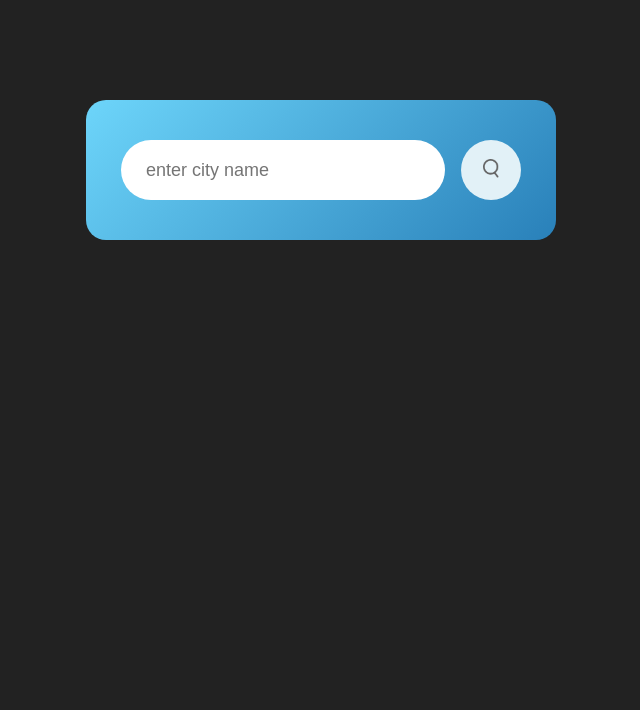
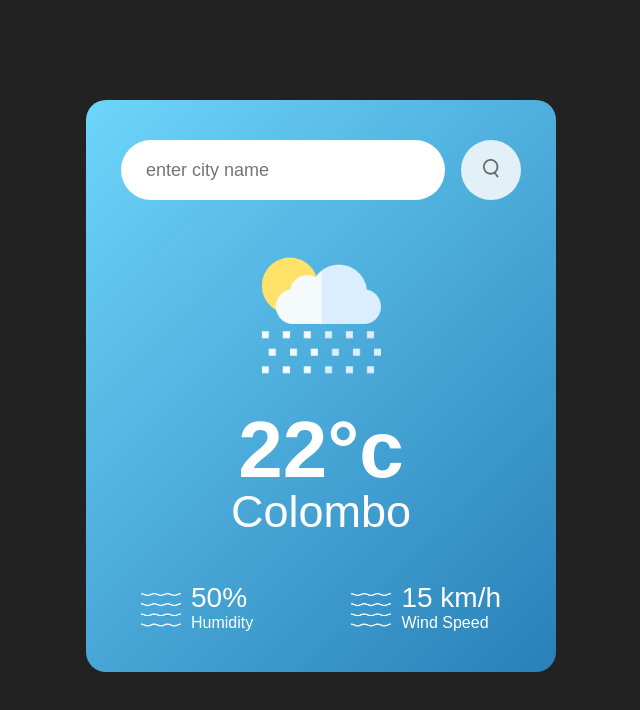
Before and after one commit to ahsaf31/forecastify-js, a plain HTML site: page index.html in a window 1280 px wide. Shown: the whole page, without its empty margins (319-959 px from the left). Drawn offline with Linux system fonts and the light colour scheme.

Commit message:
feat(ui): add weather display section with icon, temperature, city, humidity, and wind details

```diff
--- a/index.html
+++ b/index.html
@@ -1,19 +1,37 @@
-
 <!DOCTYPE html>
 <html lang="en">
-<head>
-    <meta charset="UTF-8">
-    <meta name="viewport" content="width=device-width, initial-scale=1.0">
+  <head>
+    <meta charset="UTF-8" />
+    <meta name="viewport" content="width=device-width, initial-scale=1.0" />
     <title>forecastify-js</title>
-    <link rel="stylesheet" href="styles.css ">
-</head>
-<body>
+    <link rel="stylesheet" href="styles.css " />
+  </head>
+  <body>
     <div class="card">
-        <div class="search">
-            <input type= "text" placeholder="enter city name "
-            spellcheck="false">
-            <button><img src="images/search.png" alt=""></button>
+      <div class="search">
+        <input type="text" placeholder="enter city name " spellcheck="false" />
+        <button><img src="images/search.png" alt="" /></button>
+      </div>
+      <div class="weather">
+        <img src="images/rain.png" class="weather-icon" />
+        <h1 class="temp">22°c</h1>
+        <h2 class="city">Colombo</h2>
+        <div class="details">
+          <div class="col">
+            <img src="images/humidity.png" />
+            <div>
+                <p class="humidity">50%</p>
+                <p>Humidity</p>
+            </div>
+          </div>
+          <div class="col">
+            <img src="images/humidity.png" />
+            <div>
+                <p class="humidity">15 km/h</p>
+                <p>Wind Speed</p>
+            </div>
         </div>
+      </div>
     </div>
-</body>
+  </body>
 </html>
--- a/styles.css
+++ b/styles.css
@@ -48,5 +48,46 @@ body{
 }
 .search button img{
     width: 16px;
+
+}
+
+.weather-icon{
+    width:170px;
+    margin-top:30px;
+
+}
+.weather h1{
+    font-size:80px;
+    font-weight:500px;
+
+}
+.weather h2{
+    font-size:45px;
+    font-weight: 400;
+    margin-top: -10px;
+}
+
+.details{
+    display: flex;
     align-items: center;
+    justify-content: space-between;
+    padding:0 20px;
+    margin-top: 50px;
+
 }
+
+.col{
+    display: flex;
+    align-items: center;
+    text-align: left;
+}
+
+.col img{
+    width: 40px;
+    margin-right: 10px;
+}
+
+.humidity, .wind{
+    font-size: 28px;
+    margin-top: -6px;
+}
```
